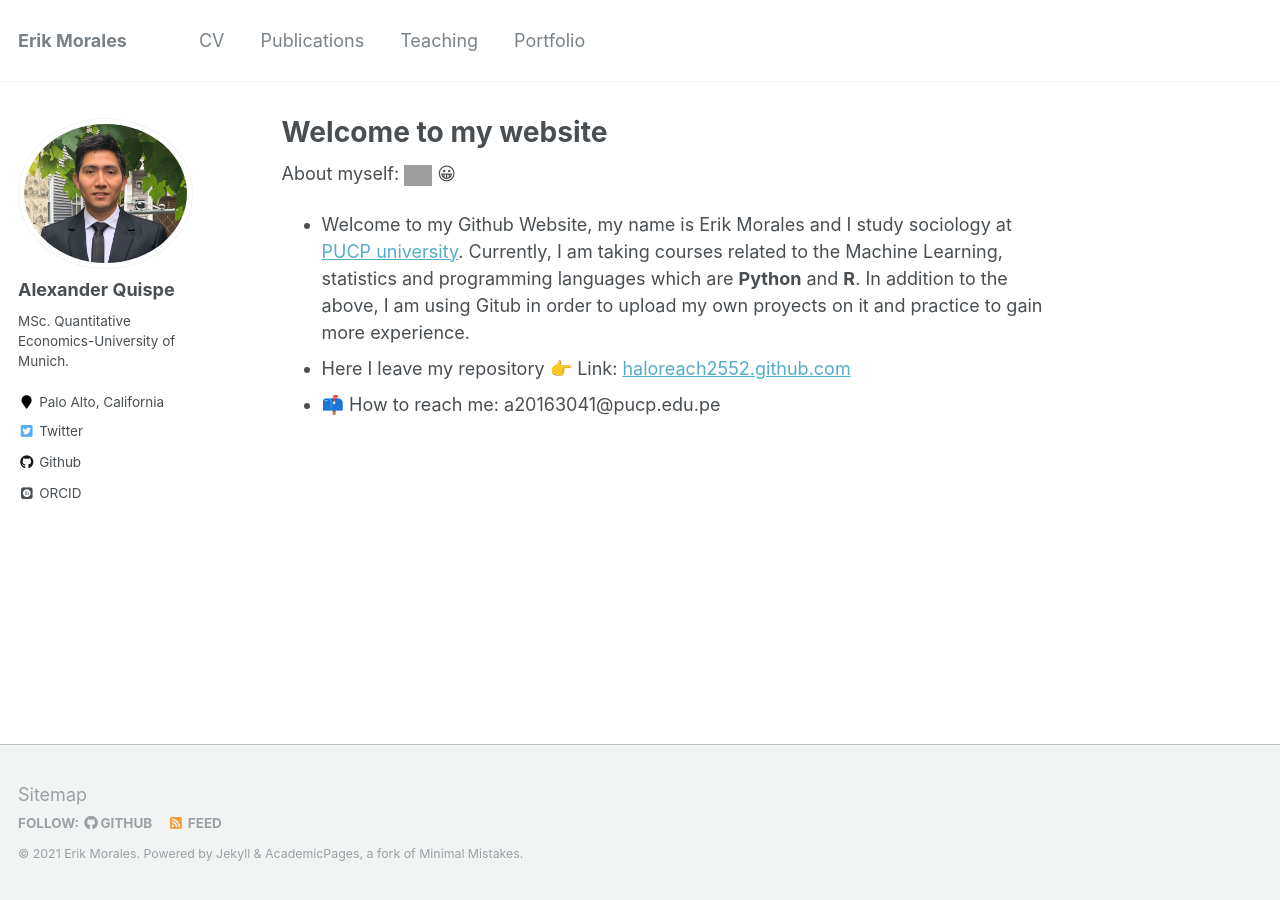
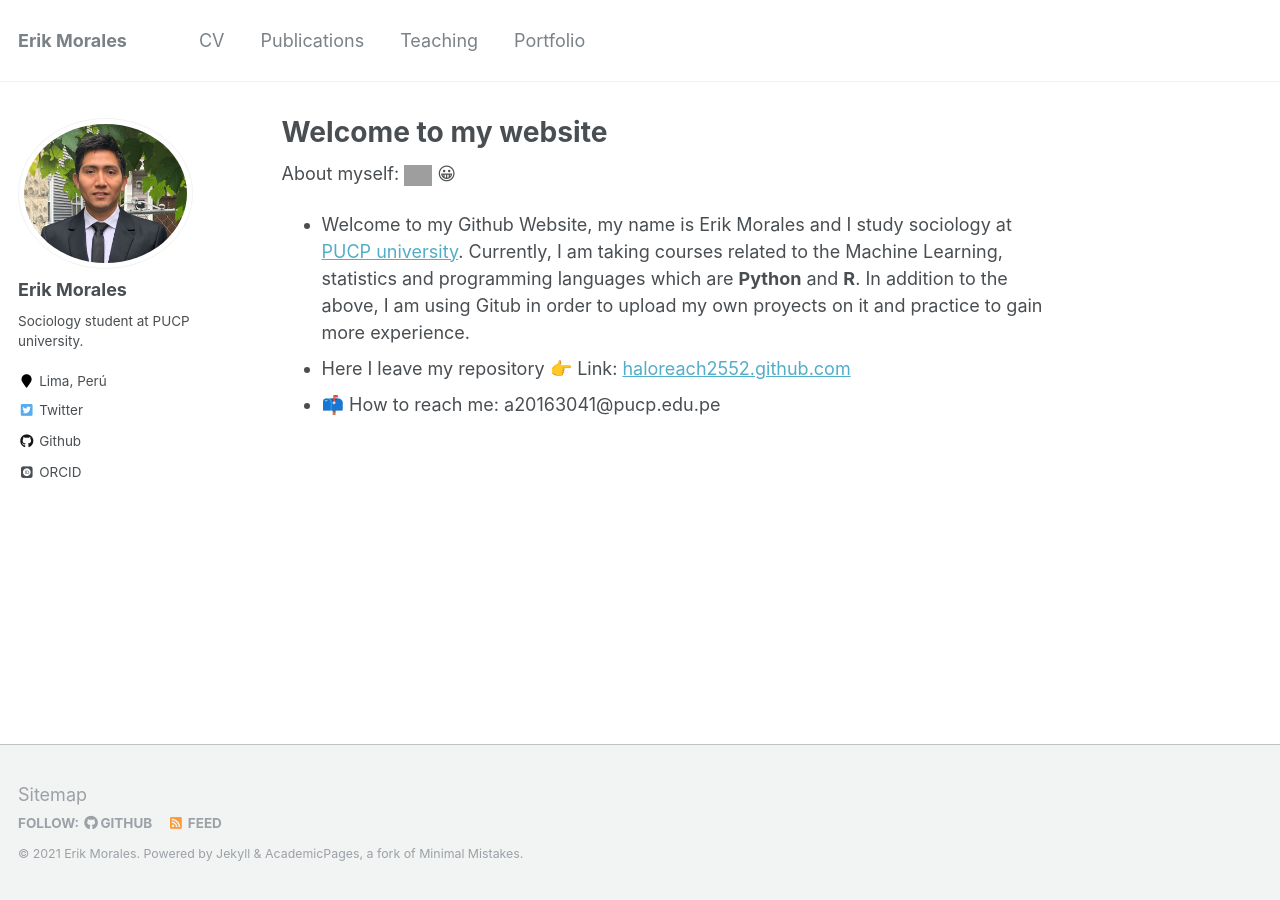
Before and after one commit to HaloReach2552/Brando.fold.github.io, a Jekyll site: the page built from _pages/about.md, in a window 1280 px wide. Built offline with Jekyll 4.4.1, drawn with Linux system fonts in a browser that asks for light colours; some web fonts are replaced; grey boxes are pictures that could not be loaded.

Commit message:
Update _config.yml

```diff
--- a/_config.yml
+++ b/_config.yml
@@ -80,10 +80,10 @@ analytics:
 
 # Site Author
 author:
-  name             : "Alexander Quispe"
+  name             : "Erik Morales"
   avatar           : "foto_alex_hd.jpg"
-  bio              : "MSc. Quantitative Economics-University of Munich."
-  location         : "Palo Alto, California"
+  bio              : "Sociology student at PUCP university."
+  location         : "Lima, Perú"
   employer         :
   email            :
   researchgate     :  # example: "https://www.researchgate.net/profile/yourprofile"
@@ -94,7 +94,7 @@ author:
   flickr           :
   facebook         :
   foursquare       :
-  github           : "alexanderquispe"
+  github           : "HaloReach2552"
   google_plus      :
   keybase          :
   instagram        :
```
